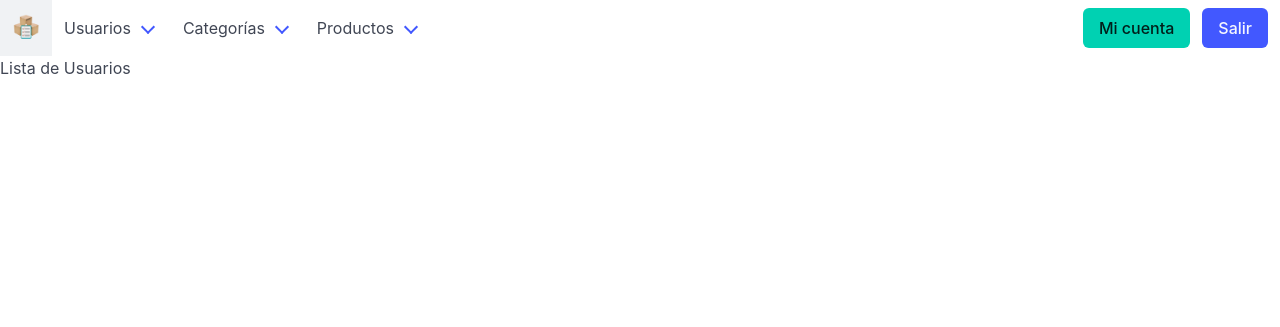
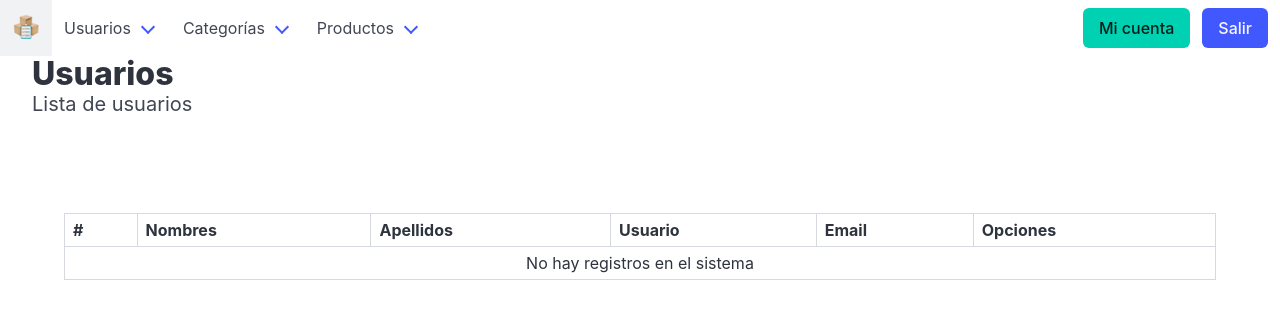
Before and after one commit to Maicol843/Sistema_Inventario, a PHP site: page /index.php?vista=user_list in a window 1280 px wide. Shown: the top 327 px of the page. Run offline with PHP 8.4, Linux system fonts and the light colour scheme; the visitor is signed in with stand-in values (Sample User, id 1).

Commit message:
Seleccionar y mostrar datos de la Bases de datos

```diff
--- /dev/null
+++ b/php/usuario_lista.php
@@ -0,0 +1,101 @@
+<?php
+	$inicio = ($pagina>0) ? (($pagina * $registros)-$registros) : 0;
+	$tabla="";
+
+	if(isset($busqueda) && $busqueda!=""){
+
+		$consulta_datos="SELECT * FROM usuario WHERE ((usuario_id!='".$_SESSION['id']."') AND (usuario_nombre LIKE '%$busqueda%' OR usuario_apellido LIKE '%$busqueda%' OR usuario_usuario LIKE '%$busqueda%' OR usuario_email LIKE '%$busqueda%')) ORDER BY usuario_nombre ASC LIMIT $inicio,$registros";
+
+		$consulta_total="SELECT COUNT(usuario_id) FROM usuario WHERE ((usuario_id!='".$_SESSION['id']."') AND (usuario_nombre LIKE '%$busqueda%' OR usuario_apellido LIKE '%$busqueda%' OR usuario_usuario LIKE '%$busqueda%' OR usuario_email LIKE '%$busqueda%'))";
+
+	}else{
+
+		$consulta_datos="SELECT * FROM usuario WHERE usuario_id!='".$_SESSION['id']."' ORDER BY usuario_nombre ASC LIMIT $inicio,$registros";
+
+		$consulta_total="SELECT COUNT(usuario_id) FROM usuario WHERE usuario_id!='".$_SESSION['id']."'";
+
+	}
+
+	$conexion=conexion();
+
+	$datos = $conexion->query($consulta_datos);
+	$datos = $datos->fetchAll();
+
+	$total = $conexion->query($consulta_total);
+	$total = (int) $total->fetchColumn();
+
+	$Npaginas =ceil($total/$registros);
+
+	$tabla.='
+	<div class="table-container">
+        <table class="table is-bordered is-striped is-narrow is-hoverable is-fullwidth">
+            <thead>
+                <tr class="has-text-centered">
+                	<th>#</th>
+                    <th>Nombres</th>
+                    <th>Apellidos</th>
+                    <th>Usuario</th>
+                    <th>Email</th>
+                    <th colspan="2">Opciones</th>
+                </tr>
+            </thead>
+            <tbody>
+	';
+
+	if($total>=1 && $pagina<=$Npaginas){
+		$contador=$inicio+1;
+		$pag_inicio=$inicio+1;
+		foreach($datos as $rows){
+			$tabla.='
+				<tr class="has-text-centered" >
+					<td>'.$contador.'</td>
+                    <td>'.$rows['usuario_nombre'].'</td>
+                    <td>'.$rows['usuario_apellido'].'</td>
+                    <td>'.$rows['usuario_usuario'].'</td>
+                    <td>'.$rows['usuario_email'].'</td>
+                    <td>
+                        <a href="index.php?vista=user_update&user_id_up='.$rows['usuario_id'].'" class="button is-success is-rounded is-small">Actualizar</a>
+                    </td>
+                    <td>
+                        <a href="'.$url.$pagina.'&user_id_del='.$rows['usuario_id'].'" class="button is-danger is-rounded is-small">Eliminar</a>
+                    </td>
+                </tr>
+            ';
+            $contador++;
+		}
+		$pag_final=$contador-1;
+	}else{
+		if($total>=1){
+			$tabla.='
+				<tr class="has-text-centered" >
+					<td colspan="7">
+						<a href="'.$url.'1" class="button is-link is-rounded is-small mt-4 mb-4">
+							Haga clic acá para recargar el listado
+						</a>
+					</td>
+				</tr>
+			';
+		}else{
+			$tabla.='
+				<tr class="has-text-centered" >
+					<td colspan="7">
+						No hay registros en el sistema
+					</td>
+				</tr>
+			';
+		}
+	}
+
+
+	$tabla.='</tbody></table></div>';
+
+	if($total>0 && $pagina<=$Npaginas){
+		$tabla.='<p class="has-text-right">Mostrando usuarios <strong>'.$pag_inicio.'</strong> al <strong>'.$pag_final.'</strong> de un <strong>total de '.$total.'</strong></p>';
+	}
+
+	$conexion=null;
+	echo $tabla;
+
+	if($total>=1 && $pagina<=$Npaginas){
+		echo paginador_tablas($pagina,$Npaginas,$url,7);
+	}
--- a/vistas/user_list.php
+++ b/vistas/user_list.php
@@ -1 +1,32 @@
-Lista de Usuarios
+<div class="container is-fluid mb-6">
+    <h1 class="title">Usuarios</h1>
+    <h2 class="subtitle">Lista de usuarios</h2>
+</div>
+
+<div class="container pb-6 pt-6">
+    <?php
+        require_once "./php/main.php";
+
+        # Eliminar usuario #
+        if(isset($_GET['user_id_del'])){
+            require_once "./php/usuario_eliminar.php";
+        }
+
+        if(!isset($_GET['page'])){
+            $pagina=1;
+        }else{
+            $pagina=(int) $_GET['page'];
+            if($pagina<=1){
+                $pagina=1;
+            }
+        }
+
+        $pagina=limpiar_cadena($pagina);
+        $url="index.php?vista=user_list&page=";
+        $registros=15;
+        $busqueda="";
+
+        # Paginador usuario #
+        require_once "./php/usuario_lista.php";
+    ?>
+</div>
```
